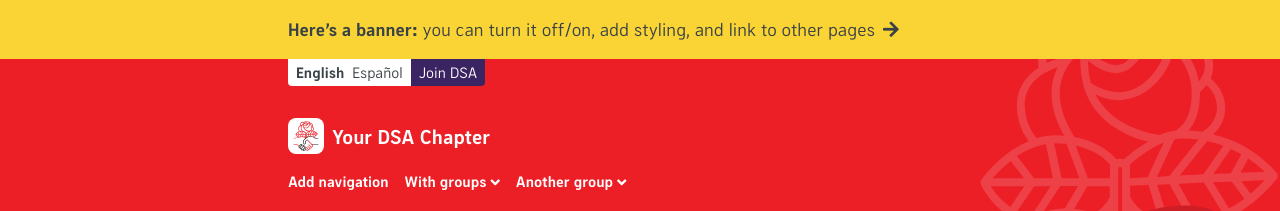
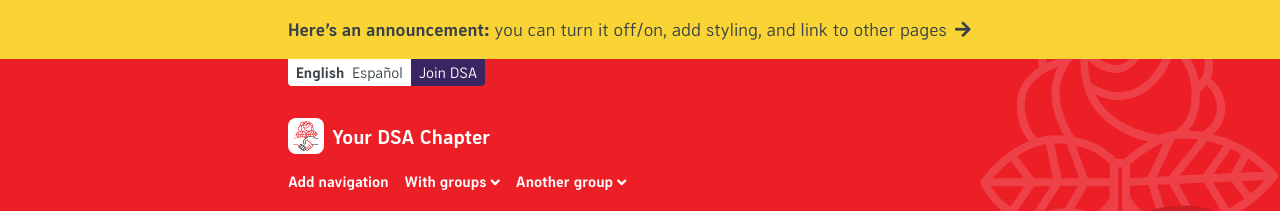
Before and after one commit to ChicagoDSA/haymarket, a Jekyll site: the page built from _homepage/en/index.md, in a window 1280 px wide. Shown: the top 211 px of the page. Built offline with Jekyll 4.4.1, drawn with Linux system fonts in a browser that asks for light colours; nearby versions of some CDN libraries; some web fonts are replaced; our own code applies the rules of GitHub Pages for plain Markdown files; library files that are not in the unit come from our copies; the repository's description, which GitHub fills in, is left out.

Commit message:
refactor banner to announcement, header div to banner tag

```diff
--- a/_includes/header-container.html
+++ b/_includes/header-container.html
@@ -1,21 +1,21 @@
-{% if site.data.banner.url.[page.lang] or site.data.banner.url.default %}
-	<div id="banner">
-		<div id="banner-content">
-			<a id="banner-link" href="{{ site.data.banner.url.[page.lang] | default: site.data.banner.url.default | relative_url }}">
-				<p>{{ site.data.banner.text.[page.lang] | markdownify | remove: "<p>" | remove: "</p>" | strip_newlines }}<i class="fas fa-arrow-right"></i></p>
+{% if site.data.announcement.url.[page.lang] or site.data.announcement.url.default %}
+	<div id="announcement">
+		<div id="announcement-content">
+			<a id="announcement-link" href="{{ site.data.announcement.url.[page.lang] | default: site.data.announcement.url.default | relative_url }}">
+				<p>{{ site.data.announcement.text.[page.lang] | markdownify | remove: "<p>" | remove: "</p>" | strip_newlines }}<i class="fas fa-arrow-right"></i></p>
 			</a>
 		</div>
 		<div style="clear:both"></div>
 	</div>
-{% elsif site.data.banner.text.[page.lang] %}
-	<div id="banner">
-		<p id="banner-content">
-			{{ site.data.banner.text.[page.lang] | markdownify | remove: "<p>" | remove: "</p>" }}
+{% elsif site.data.announcement.text.[page.lang] %}
+	<div id="announcement">
+		<p id="announcement-content">
+			{{ site.data.announcement.text.[page.lang] | markdownify | remove: "<p>" | remove: "</p>" }}
 		</p>
 		<div style="clear:both"></div>
 	</div>
 {% endif %}
-<div id="page-header">
+<banner id="page-header" role="banner">
 	<div id="background-logo">
 		{% include header-DSA-logo.html %}
 	</div>
@@ -94,4 +94,4 @@
 			<h2 id="tagline">{{ page.description | markdownify | remove: "<p>" | remove: "</p>" | strip_newlines }}</h2>
 		{% endif %}
 	</div>
-</div>
+</banner>
--- a/_sass/jekyll-theme-haymarket.scss
+++ b/_sass/jekyll-theme-haymarket.scss
@@ -234,7 +234,7 @@
 
 /* Layout */
 
-#banner-content,
+#announcement-content,
 #project-area,
 .headline-image-container,
 .main-content,
@@ -255,7 +255,7 @@
 	}
 }
 
-#banner-content,
+#announcement-content,
 #project-area,
 .main-content,
 #site-footer {
@@ -264,16 +264,16 @@
 	}
 }
 
-#banner {
+#announcement {
 	position: relative;
 	z-index: 1;
 	width: 100%;
 	padding: 1rem 0;
 	background-color: $dsa-yellow;
 
-	#banner-content {
+	#announcement-content {
 		p,
-		#banner-link {
+		#announcement-link {
 			display: inline-block;
 		}
 
@@ -291,7 +291,7 @@
 			line-height: 1.5;
 		}
 
-		#banner-link {
+		#announcement-link {
 			&:hover p {
 				text-decoration: underline;
 			}
@@ -300,6 +300,7 @@
 }
 
 #page-header {
+	display: block;
 	position: relative;
 	text-align: left;
 	background-color: $dsa-red;
```
Also changed, not shown: README.md (+4 -4 lines), _data/announcement.yml (added, +8 -0 lines), _data/banner.yml (deleted, +0 -8 lines).
